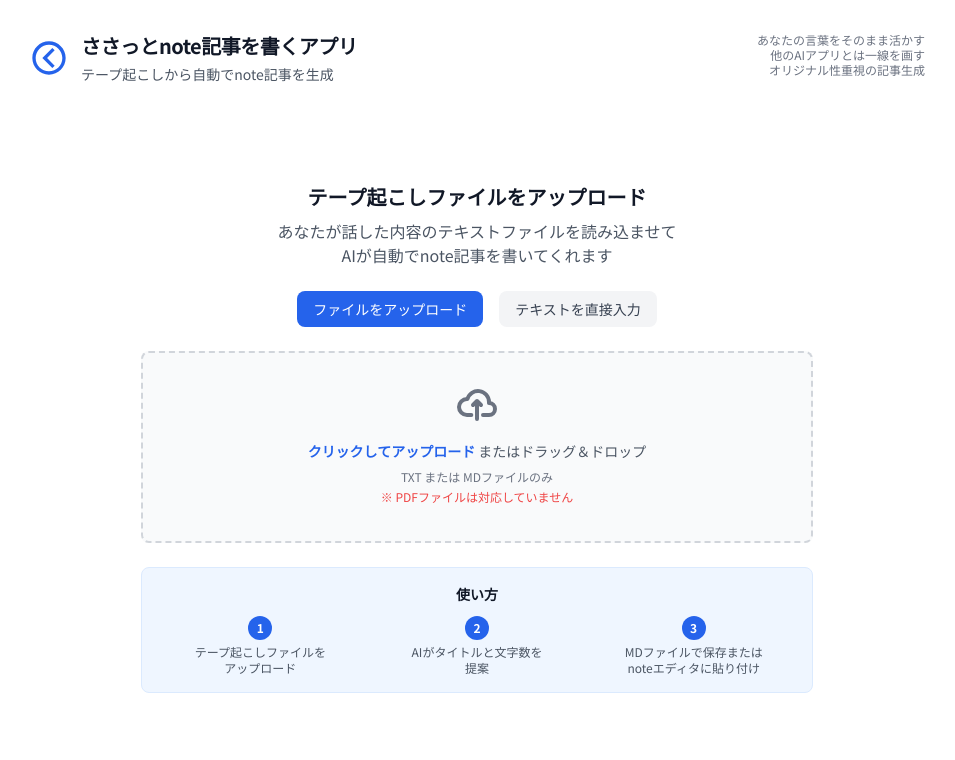
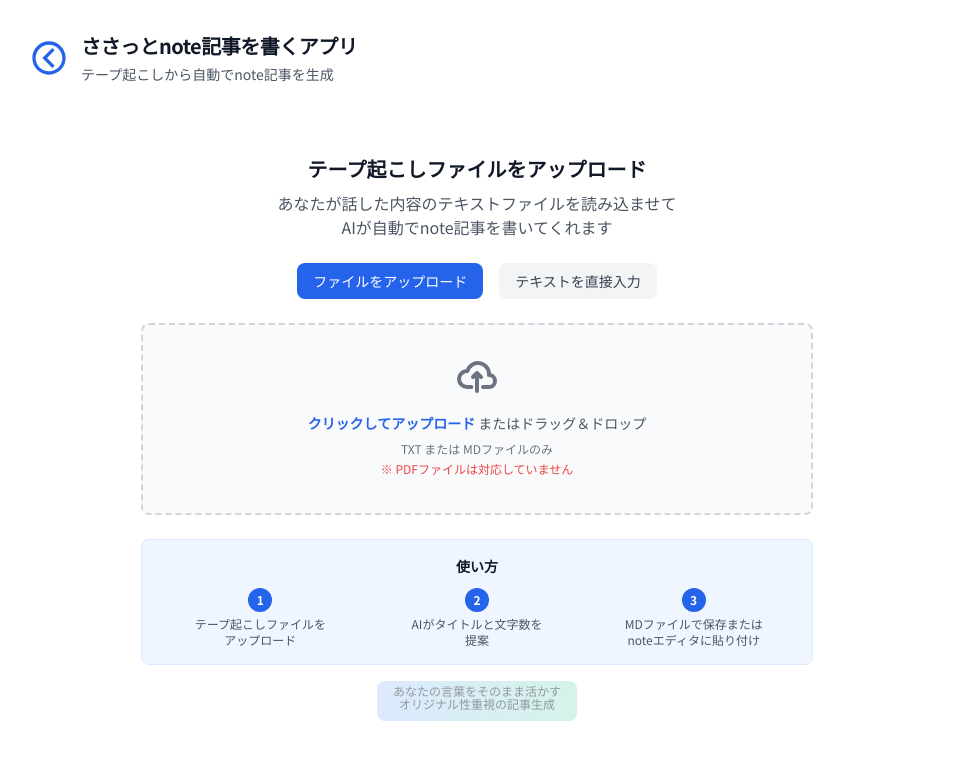
Before and after one commit to zawasasa/note-blog-generator, a React (Vite) app: page / in a window 1280 px wide. Shown: the top 760 px of the page, without its empty margins (163-1118 px from the left). Built offline with nearby package versions, Linux system fonts and the light colour scheme; no server answers.

Commit message:
差別化ポイントをSVG画像に変更し、使い方の下にひっそり配置

```diff
--- a/App.tsx
+++ b/App.tsx
@@ -183,13 +183,6 @@
                             🔄 やり直す
                         </button>
                     )}
-                    <div className="text-right">
-                        <p className="text-xs text-gray-500 leading-tight max-w-48">
-                            あなたの言葉をそのまま活かす<br />
-                            他のAIアプリとは一線を画す<br />
-                            オリジナル性重視の記事生成
-                        </p>
-                    </div>
                 </div>
             </header>
             <main className="w-full max-w-4xl flex-grow flex items-center justify-center">
--- a/components/FileUpload.tsx
+++ b/components/FileUpload.tsx
@@ -179,6 +179,21 @@
           </div>
         </div>
       </div>
+
+      {/* 差別化ポイントのSVG */}
+      <div className="mt-4 flex justify-center">
+        <svg width="200" height="40" viewBox="0 0 200 40" className="opacity-60">
+          <defs>
+            <linearGradient id="grad1" x1="0%" y1="0%" x2="100%" y2="0%">
+              <stop offset="0%" style={{stopColor:'#3B82F6',stopOpacity:0.3}} />
+              <stop offset="100%" style={{stopColor:'#10B981',stopOpacity:0.3}} />
+            </linearGradient>
+          </defs>
+          <rect width="200" height="40" fill="url(#grad1)" rx="8" ry="8"/>
+          <text x="100" y="15" textAnchor="middle" className="text-xs fill-gray-600 font-medium">あなたの言葉をそのまま活かす</text>
+          <text x="100" y="28" textAnchor="middle" className="text-xs fill-gray-600 font-medium">オリジナル性重視の記事生成</text>
+        </svg>
+      </div>
     </div>
   );
 };
```
